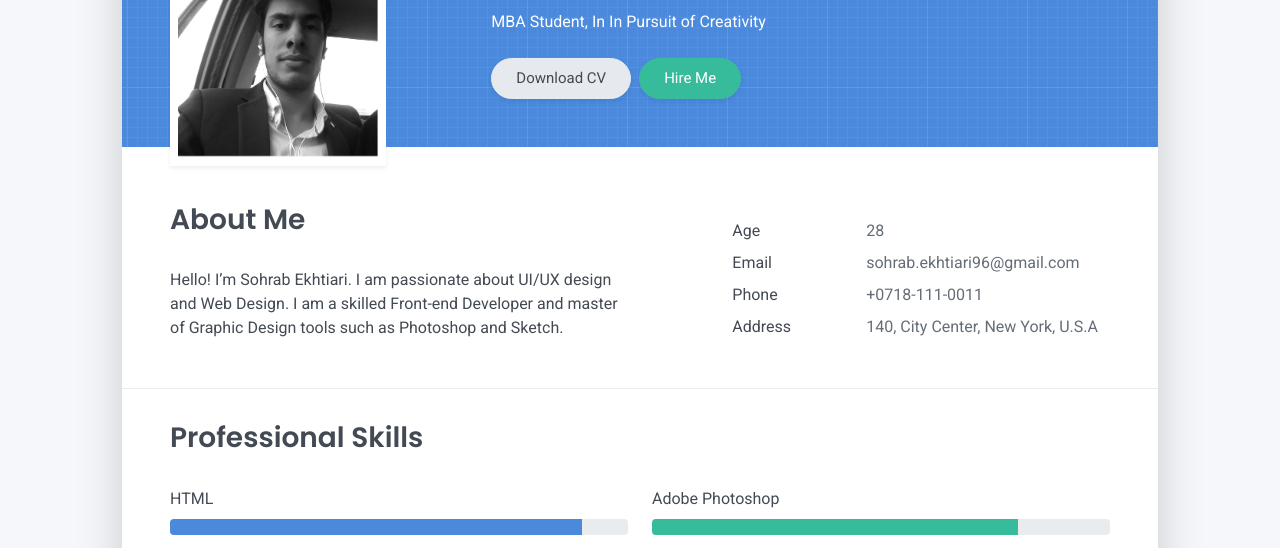
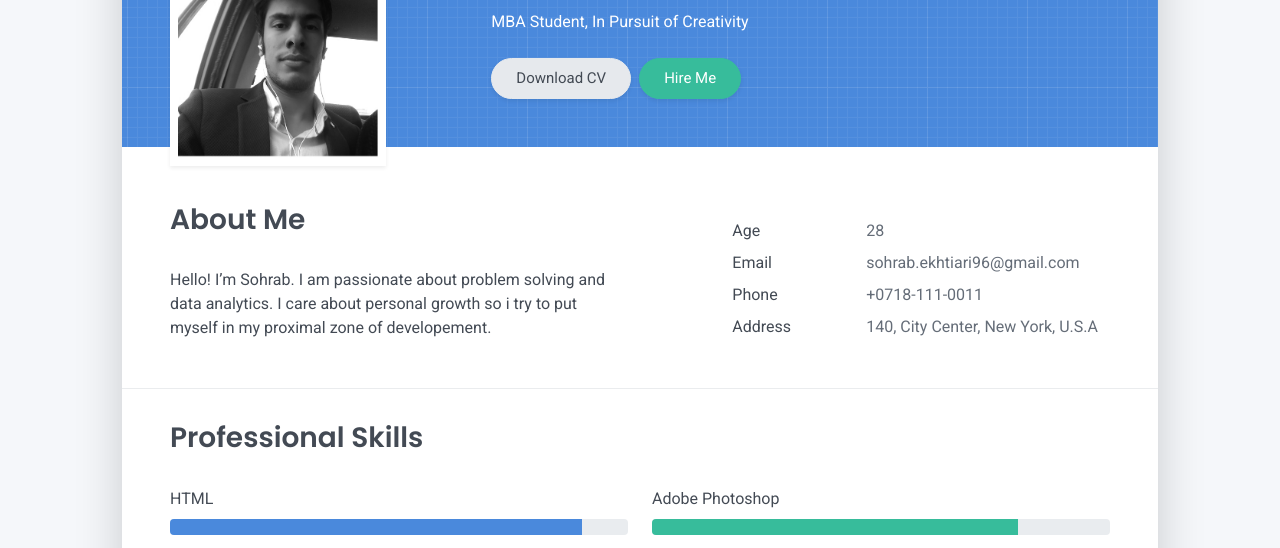
Before and after one commit to e-Sohrab/e-Sohrab.github.io, a plain HTML site: page index.html in a window 1280 px wide. Shown: the part 222-770 px from the top of the page. Drawn offline with Linux system fonts and the light colour scheme.

Commit message:
change introduction2

```diff
--- a/index.html
+++ b/index.html
@@ -56,7 +56,7 @@
       </div>
       <div class="col-lg-8 col-md-7 text-center text-md-start">
         <h2 class="h1 mt-2" data-aos="fade-left" data-aos-delay="0">Sohrab Ekhtiari</h2>
-        <p data-aos="fade-left" data-aos-delay="100">MBA Student, In In Pursuit of Creativity</p>
+        <p data-aos="fade-left" data-aos-delay="100">MBA Student, In Pursuit of Creativity</p>
         <div class="d-print-none" data-aos="fade-left" data-aos-delay="200"><a class="btn btn-light text-dark shadow-sm mt-1 me-1" href="right-resume.pdf" target="_blank">Download CV</a><a class="btn btn-success shadow-sm mt-1" href="#contact">Hire Me</a></div>
       </div>
     </div>
@@ -65,7 +65,7 @@
     <div class="row">
       <div class="col-md-6">
         <h2 class="h3 mb-3">About Me</h2>
-        <p>Hello! I’m Sohrab Ekhtiari. I am passionate about UI/UX design and Web Design. I am a skilled Front-end Developer and master of Graphic Design tools such as Photoshop and Sketch.</p>
+        <p>Hello! I’m Sohrab. I am passionate about problem solving and data analytics. I care about personal growth so i try to put myself in my proximal zone of developement.</p>
       </div>
       <div class="col-md-5 offset-md-1">
         <div class="row mt-2">
```
